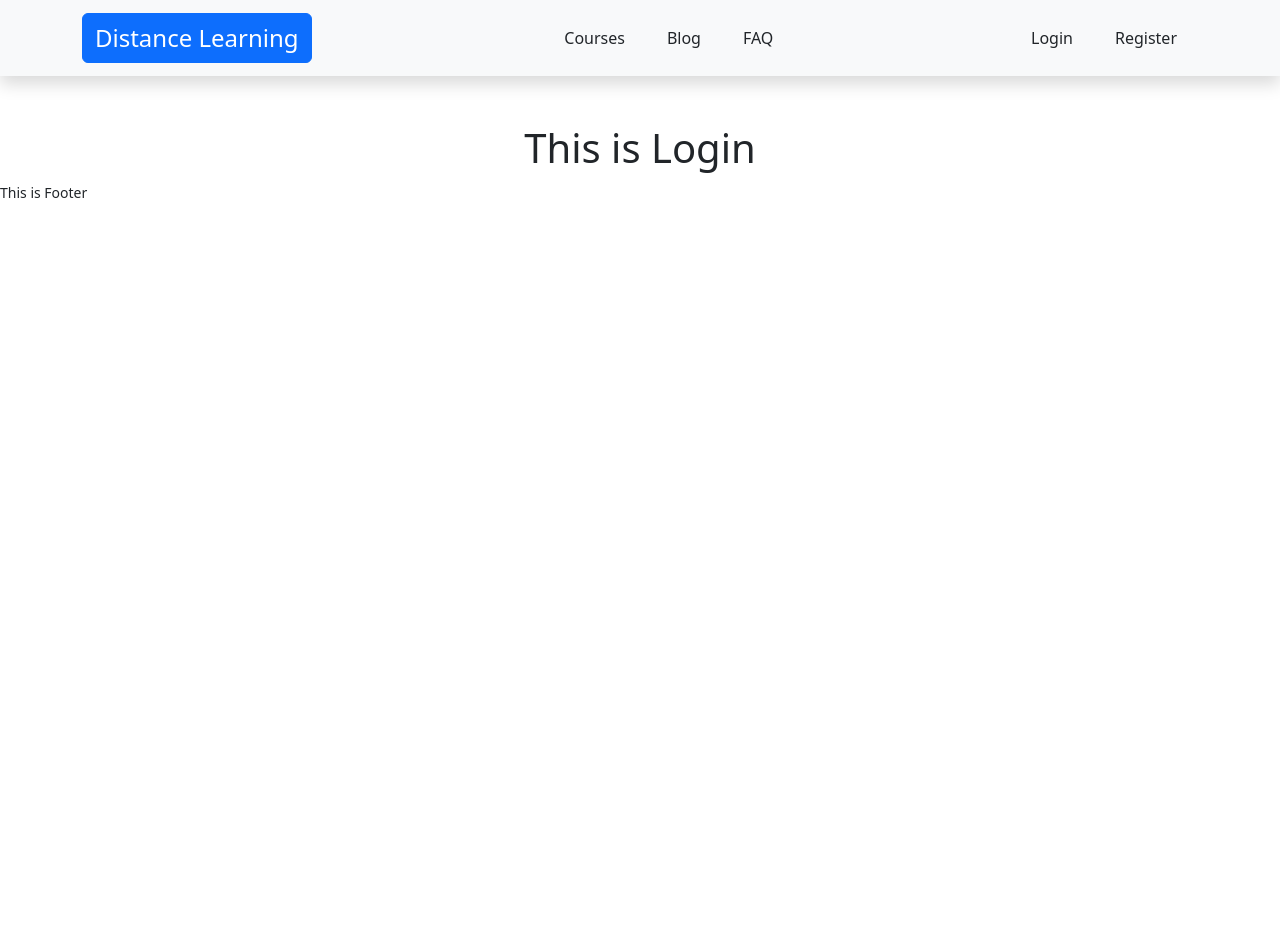
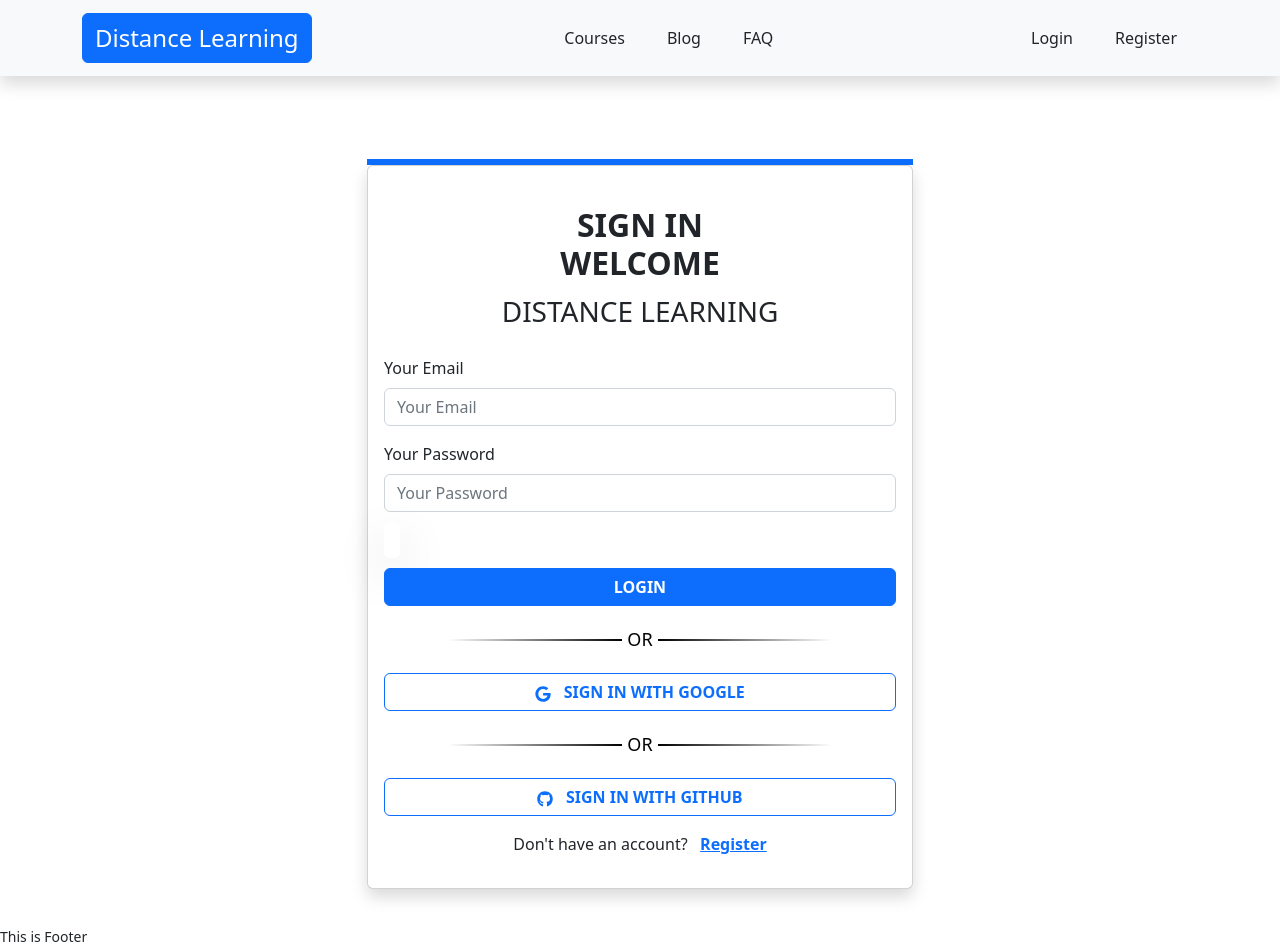
Before and after one commit to raj073/Start-Logic-Client, a React (Create React App) app: page /login in a window 1280 px wide. Before the commit the page ends 800 px from the top, so only its background shows below. Built offline with nearby package versions, Linux system fonts and the light colour scheme.

Commit message:
Login Page added

```diff
--- a/package.json
+++ b/package.json
@@ -11,6 +11,7 @@
     "react": "^18.2.0",
     "react-bootstrap": "^2.5.0",
     "react-dom": "^18.2.0",
+    "react-icons": "^4.6.0",
     "react-router-dom": "^6.4.2",
     "react-scripts": "5.0.1",
     "web-vitals": "^2.1.4"
--- /dev/null
+++ b/src/Pages/Login/Login.css
@@ -0,0 +1,53 @@
+.divider {
+    /* minor cosmetics */
+    display: table;
+    font-size: 18px;
+    text-align: center;
+    width: 75%;
+    /* divider width */
+    margin: 20px auto;
+    /* spacing above/below */
+}
+
+.divider span {
+    display: table-cell;
+    position: relative;
+}
+
+.divider span:first-child,
+.divider span:last-child {
+    width: 50%;
+    top: 13px;
+    /* adjust vertical align */
+    -moz-background-size: 100% 2px;
+    /* line width */
+    background-size: 100% 2px;
+    /* line width */
+    background-position: 0 0, 0 100%;
+    background-repeat: no-repeat;
+}
+
+.divider span:first-child {
+    /* color changes in here */
+    background-image: -webkit-gradient(linear, 0 0, 0 100%, from(transparent), to(#000));
+    background-image: -webkit-linear-gradient(180deg, transparent, #000);
+    background-image: -moz-linear-gradient(180deg, transparent, #000);
+    background-image: -o-linear-gradient(180deg, transparent, #000);
+    background-image: linear-gradient(90deg, transparent, #000);
+}
+
+.divider span:nth-child(2) {
+    color: #000;
+    padding: 0px 5px;
+    width: auto;
+    white-space: nowrap;
+}
+
+.divider span:last-child {
+    /* color changes in here */
+    background-image: -webkit-gradient(linear, 0 0, 0 100%, from(#000), to(transparent));
+    background-image: -webkit-linear-gradient(180deg, #000, transparent);
+    background-image: -moz-linear-gradient(180deg, #000, transparent);
+    background-image: -o-linear-gradient(180deg, #000, transparent);
+    background-image: linear-gradient(90deg, #000, transparent);
+}
--- a/src/Pages/Login/Login.js
+++ b/src/Pages/Login/Login.js
@@ -1,11 +1,87 @@
 import React from 'react';
+import { Col, Button, Row, Container, Card, Form } from "react-bootstrap";
+import { Link, useLocation, useNavigate } from 'react-router-dom';
+import './Login.css';
+import { FaGoogle, FaGithub } from "react-icons/fa";
 
 const Login = () => {
 
     return (
         <div>
 
-            <h1 className='text-center'>This is Login</h1>
+            <Container>
+                <Row className="vh-100 d-flex justify-content-center align-items-center">
+                    <Col sm={6} md={8} lg={6} xs={12}>
+                        <div className="border border-3 border-primary"></div>
+                        <Card className="shadow">
+                            <Card.Body>
+                                <div className="mb-3 mt-md-4">
+                                    <h2 className="fw-bold mb-2 text-uppercase text-center">
+                                        Sign In <br /> <span>Welcome</span> </h2>
+                                    <p className=" mb-4 fs-3 text-uppercase text-center">Distance Learning</p>
+                                    <div>
+                                        <Form>
+                                            <Form.Group className="mb-3" controlId="formBasicEmail">
+                                                <Form.Label className="text-center">
+                                                    Your Email
+                                                </Form.Label>
+                                                <Form.Control name='email' type="email" placeholder="Your Email" required />
+                                            </Form.Group>
+
+                                            <Form.Group
+                                                className="mb-3"
+                                                controlId="formBasicPassword"
+                                            >
+                                                <Form.Label>Your Password</Form.Label>
+                                                <Form.Control name='password' type="password" placeholder="Your Password" required />
+                                            </Form.Group>
+                                            <Form.Group
+                                                className="mb-3"
+                                                controlId="formBasicCheckbox"
+                                            >
+                                                <div>
+                                                    <Form.Text className="text-danger p-2 fw-bold shadow-lg rounded">
+
+                                                    </Form.Text>
+                                                </div>
+                                            </Form.Group>
+                                            <div className="d-grid">
+                                                <Button className='fw-bold' variant="primary" type="submit">
+                                                    LOGIN
+                                                </Button>
+                                            </div>
+                                            <div class="divider">
+                                                <span></span><span>OR</span><span></span>
+                                            </div>
+                                            <div className="d-grid">
+                                                <Button className='fw-semibold' variant="outline-primary" type="submit">
+                                                    <FaGoogle></FaGoogle> &nbsp; SIGN IN WITH GOOGLE
+                                                </Button>
+                                            </div>
+                                            <div class="divider">
+                                                <span></span><span>OR</span><span></span>
+                                            </div>
+                                            <div className="d-grid">
+                                                <Button className='fw-semibold' variant="outline-primary" type="submit">
+                                                    <FaGithub></FaGithub> &nbsp; SIGN IN WITH GITHUB
+                                                </Button>
+                                            </div>
+                                        </Form>
+
+
+                                        <div className="mt-3">
+                                            <p className="mb-0  text-center">
+                                                Don't have an account? &nbsp;&nbsp;
+                                                <Link className='text-primary fw-bold' to='/register'>Register</Link>
+                                            </p>
+                                        </div>
+                                    </div>
+                                </div>
+                            </Card.Body>
+                        </Card>
+                    </Col>
+                </Row>
+            </Container>
 
         </div>
     );
```
Also changed, not shown: 1 other file (tests, documents, lock files or other folders).
